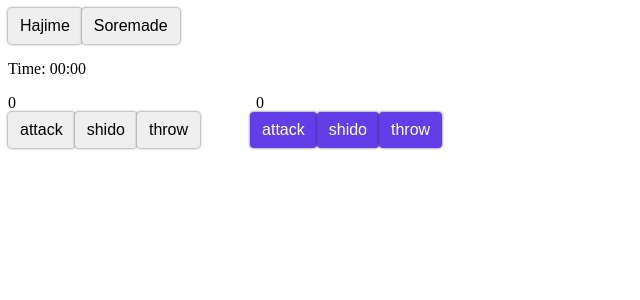
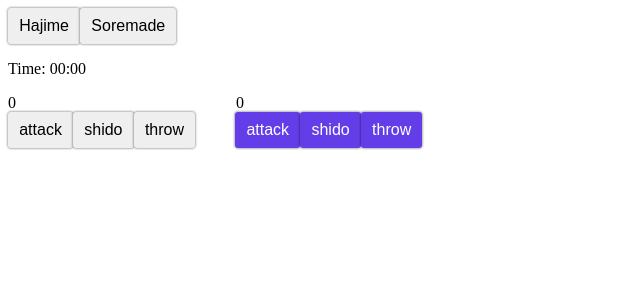
Before and after one commit to Amir-Naji/judo-referee-timeline, a React (Create React App) app: page / in a window 1280 px wide. Shown: the top 300 px of the page, without its empty margins (0-640 px from the left). Built offline with nearby package versions, Linux system fonts and the light colour scheme.

Commit message:
Some css

```diff
--- a/src/App.css
+++ b/src/App.css
@@ -8,10 +8,10 @@ button {
     user-select: none;
     border: 1px solid transparent;
     border: none;
-    padding: 0.375rem 0.75rem;
+    padding: 0.370rem 0.70rem;
     font-size: 1rem;
     line-height: 1.5;
-    border-radius: 0.25rem;
+    border-radius: 0.20rem;
     box-shadow: 0 0 2px 1px rgba(0, 0, 0, 0.3);
   }
   button.blue {
@@ -36,10 +36,10 @@ button {
     flex-direction:row;
   }
   .margin{
-    margin-right: 50px;
+    margin-right: 40px;
   }
   .marginAttack{
-    margin-right: 240px;
+    margin-right: 220px;
   }
   div.blue{
     background-color: blue;
@@ -52,3 +52,7 @@ button {
     width: 200px;
     color: black;
   }
+  div.verticalLine {
+    border-right: thick solid #000000;
+    width: 200px;
+  }
--- a/src/components/MainComponent.js
+++ b/src/components/MainComponent.js
@@ -56,7 +56,7 @@ function handleClick(side, action) {
                 <Button color="blue" text="throw" onClick={()=> handleClick("blue", "throw")}/>
             </div>
         </div>
-        <div>
+        <div className='verticalLine'>
             { page.map((str, index) => (
                     <div key={index} className="mb-2">{str}</div>
                   ))
--- a/src/components/Timer.js
+++ b/src/components/Timer.js
@@ -1,13 +1,11 @@
 import React, { useState, useEffect } from "react";
 
 function StopWatch({ isRunning }) {
-  // state to store time
   const [time, setTime] = useState(0);
 
   useEffect(() => {
     let intervalId;
     if (isRunning) {
-      // setting time from 0 to 1 every 10 milisecond using javascript setInterval method
       intervalId = setInterval(() => setTime(time + 1), 10);
     }
     else{
@@ -16,10 +14,7 @@ function StopWatch({ isRunning }) {
     return () => clearInterval(intervalId);
   }, [isRunning, time]);
 
-  // Minutes calculation
   const minutes = Math.floor((time % 360000) / 6000);
-
-  // Seconds calculation
   const seconds = Math.floor((time % 6000) / 100);
 
   return (
```
